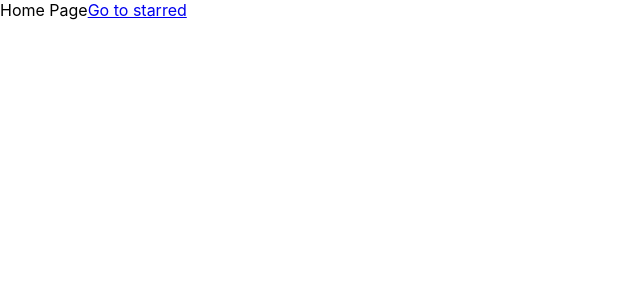
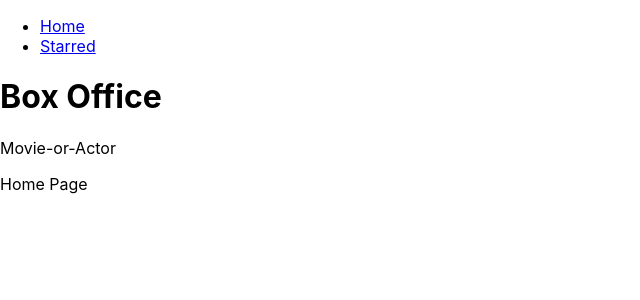
Before and after one commit to alok-sharma-github/box-office, a React (Create React App) app: page / in a window 1280 px wide. Shown: the top 300 px of the page, without its empty margins (0-640 px from the left). Built offline with nearby package versions, Linux system fonts and the light colour scheme.

Commit message:
Navigation-mainlayout

```diff
--- a/src/App.jsx
+++ b/src/App.jsx
@@ -2,12 +2,15 @@ import React from "react";
 import { BrowserRouter, Routes, Route } from "react-router-dom";
 import Home from "./pages/Home";
 import Starred from "./pages/Starred";
+import MainLayout from "./components/MainLayout";
 function App() {
   return (
     <BrowserRouter>
       <Routes>
-        <Route path="/" element={<Home />} />
-        <Route path="/starred" element={<Starred />} />
+        <Route element={<MainLayout />}>
+          <Route path="/" element={<Home />} />
+          <Route path="/starred" element={<Starred />} />
+        </Route>
         <Route path="*" element={<div>Not found</div>} />
 
         {/* <Route path="/" element={<App />}>
--- /dev/null
+++ b/src/components/AppTitle.jsx
@@ -0,0 +1,13 @@
+import React from "react";
+
+const AppTitle = (props) => {
+  const { title = "Box Office", subtitle = "Movie-or-Actor" } = props;
+  return (
+    <div>
+      <h1>{title}</h1>
+      <p>{subtitle}</p>
+    </div>
+  );
+};
+
+export default AppTitle;
--- /dev/null
+++ b/src/components/MainLayout.jsx
@@ -0,0 +1,14 @@
+import { Outlet } from "react-router-dom";
+import Navs from "./Navs";
+import AppTitle from "./AppTitle";
+const MainLayout = () => {
+  return (
+    <div>
+      <Navs />
+      <AppTitle />
+      <Outlet />
+    </div>
+  );
+};
+
+export default MainLayout;
--- /dev/null
+++ b/src/components/Navs.jsx
@@ -0,0 +1,28 @@
+import React from "react";
+import { Link } from "react-router-dom";
+
+const LINKS = [
+  {
+    text: "Home",
+    to: "/",
+  },
+  {
+    text: "Starred",
+    to: "/starred",
+  },
+];
+const Navs = () => {
+  return (
+    <div>
+      <ul>
+        {LINKS.map((item) => (
+          <li key={item.to}>
+            <Link to={item.to}>{item.text}</Link>
+          </li>
+        ))}
+      </ul>
+    </div>
+  );
+};
+
+export default Navs;
--- a/src/pages/Home.jsx
+++ b/src/pages/Home.jsx
@@ -1,12 +1,7 @@
 import React from "react";
-import { Link } from "react-router-dom";
+
 const Home = () => {
-  return (
-    <div>
-      Home Page
-      <Link to="/starred">Go to starred</Link>
-    </div>
-  );
+  return <div>Home Page</div>;
 };
 
 export default Home;
```
